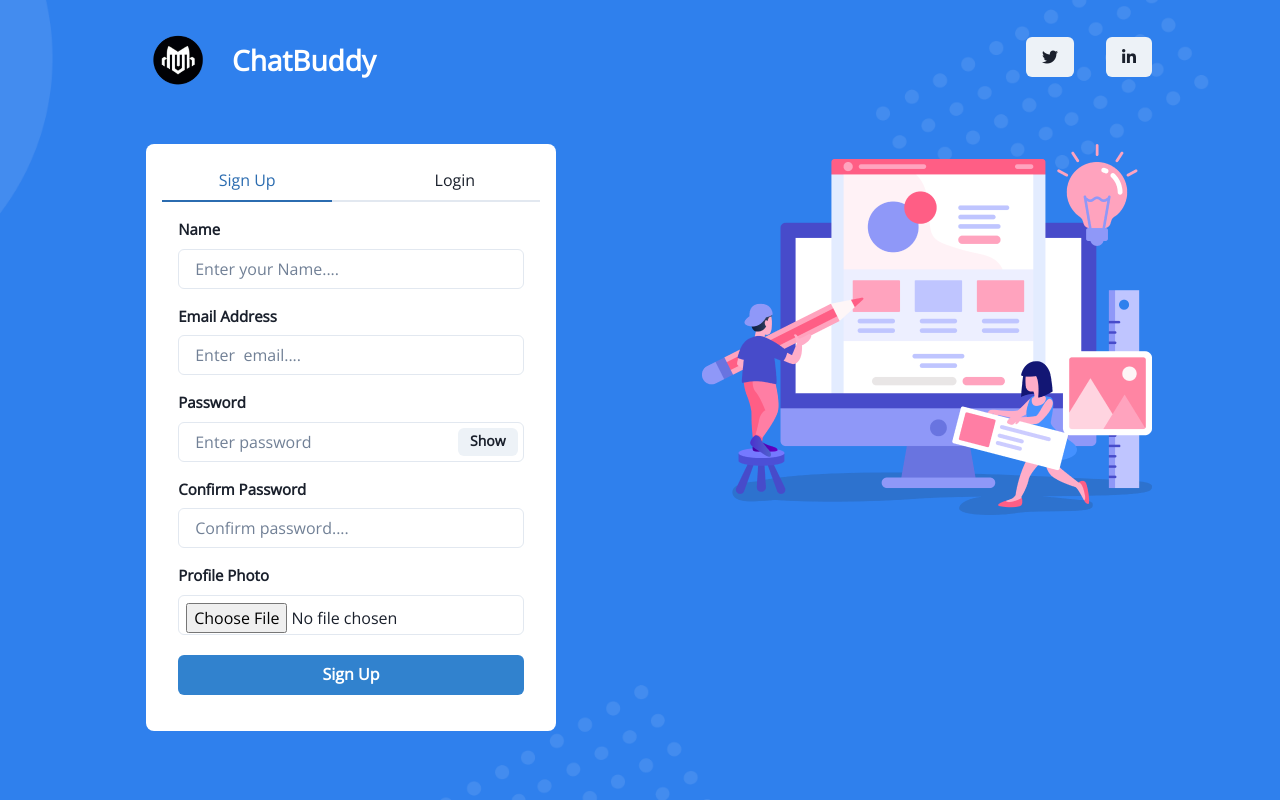
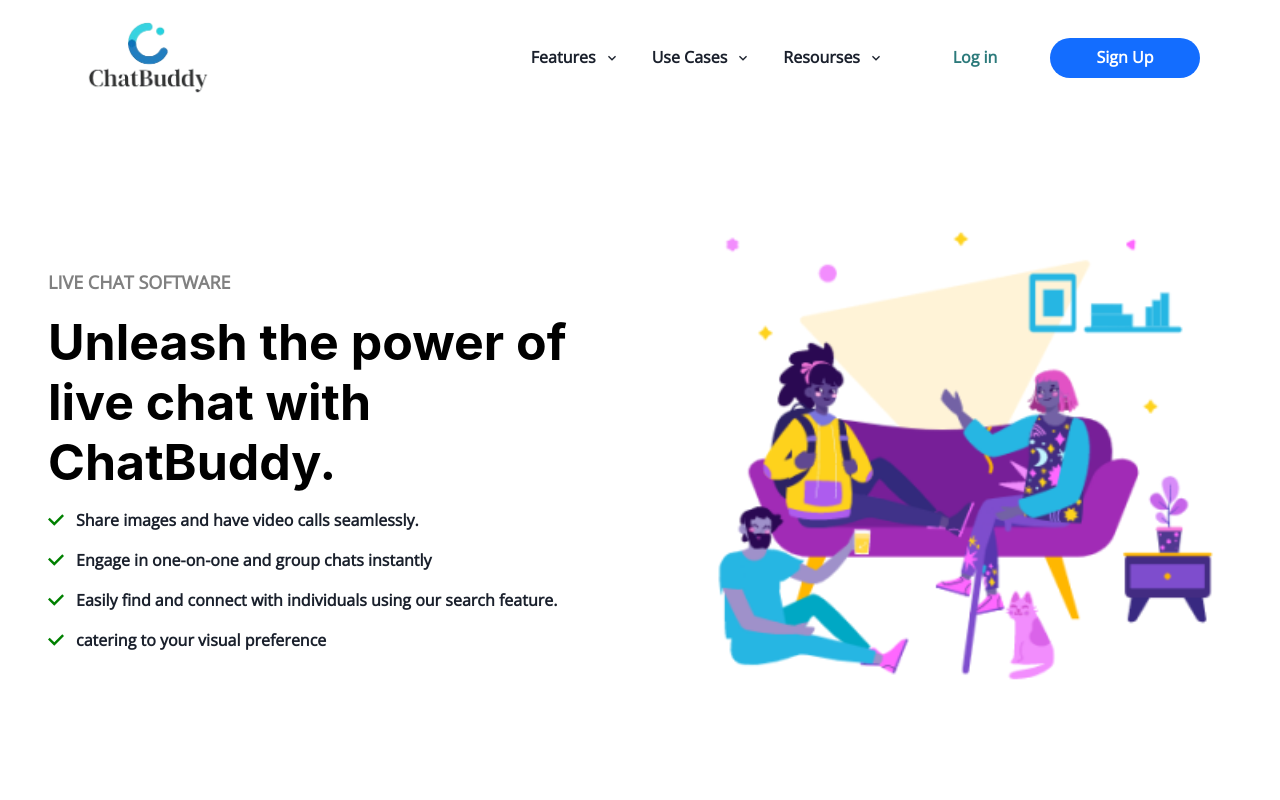
Before and after one commit to vivekmaurya001/ChatBuddy, a React (Create React App) app in the folder frontend1/: page / in a window 1280 px wide. Built offline with nearby package versions, Linux system fonts and the light colour scheme.

Commit message:
Update App.js

```diff
--- a/frontend1/src/App.js
+++ b/frontend1/src/App.js
@@ -3,6 +3,7 @@
 import Chatpage from "./components/Chatpage/Chatpage";
 import "./App.css";
 import VideoCall from "./components/micelenous/VideoCall";
+import MainSitePage from "./components/Homepages/MainSitePage";
 function App() {
   return (
     <div
@@ -12,11 +13,11 @@
         height: "100vh",
         display: "flex",
         justifyContent: "center",
-        alignItems: "center",
       }}
     >
       <Routes>
-        <Route exact path="/" element={<HomePage />} />
+        <Route exact path="/" element={<MainSitePage />} />
+        <Route exact path="/login" element={<HomePage />} />
         <Route exact path="/chats" element={<Chatpage />} />
         <Route exact path="/room/:RoomId" element={<VideoCall />} />
       </Routes>
```
